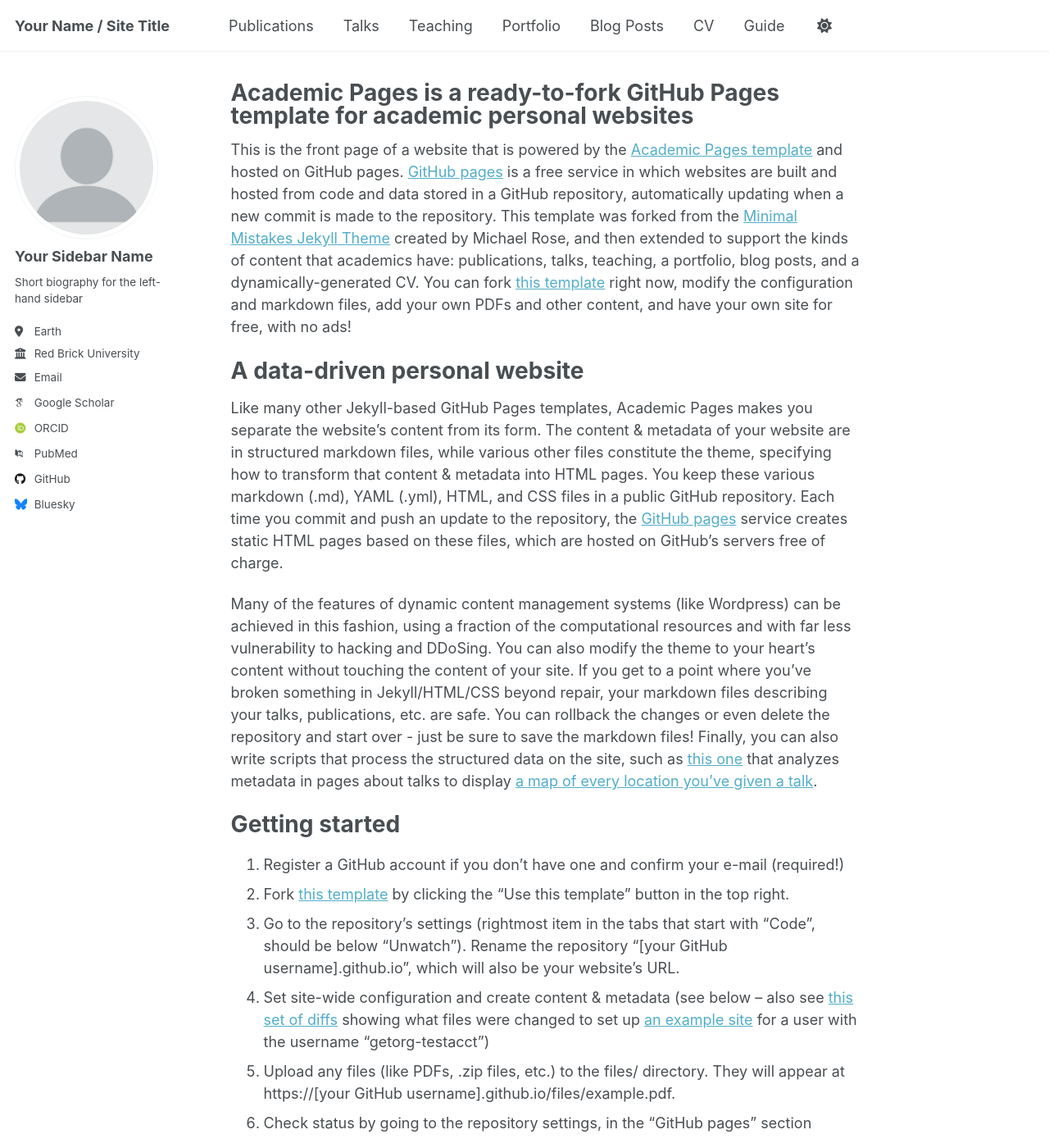
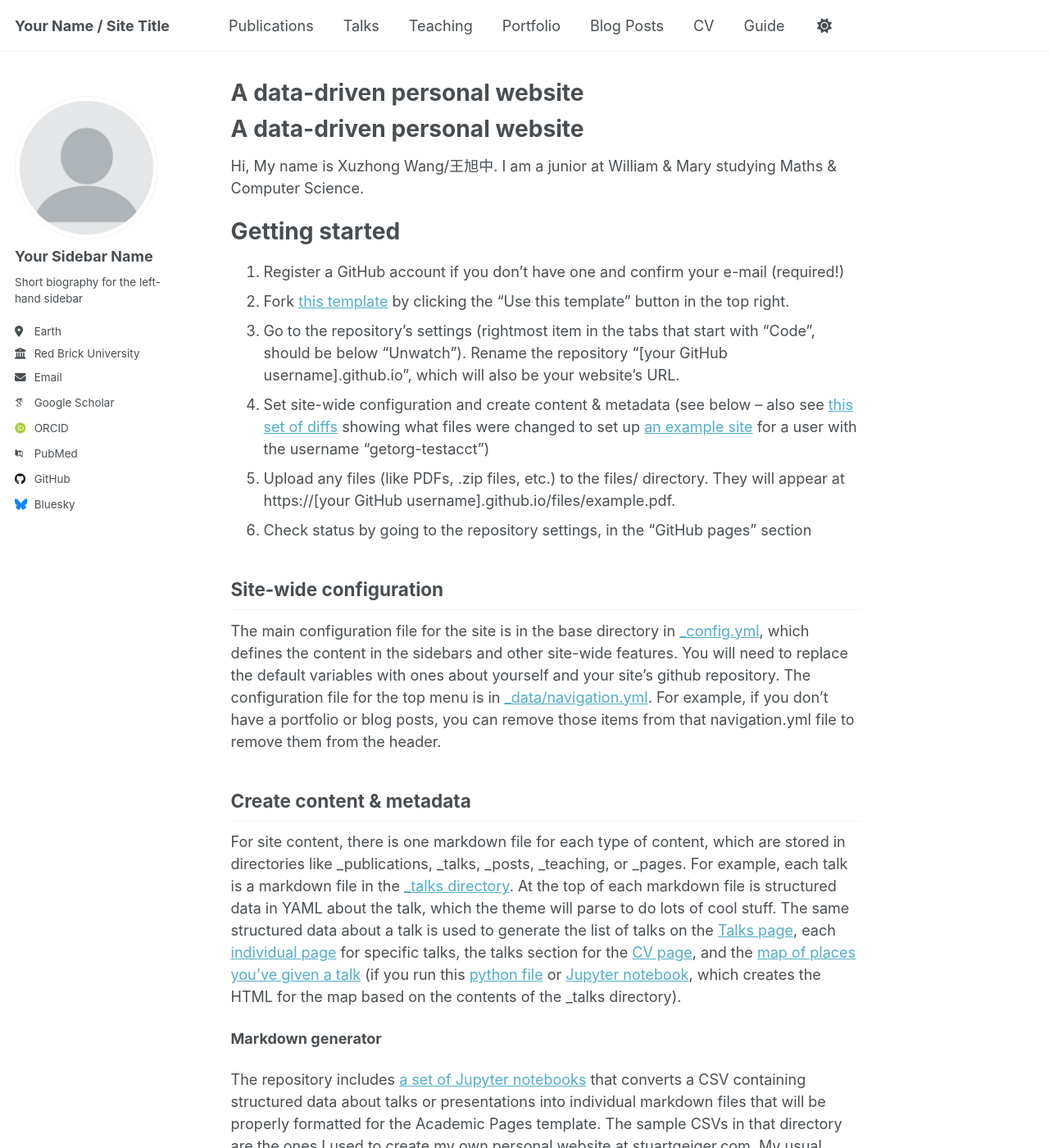
Before and after one commit to xuzhongwm/xuzhongwm.github.io, a Jekyll site: the page built from _pages/about.md, in a window 1280 px wide and 1400 px high. Shown: the whole window at 82% size. Built offline with Jekyll 4.4.1, drawn with Linux system fonts in a browser that asks for light colours; some web fonts are replaced; our own code applies the rules of GitHub Pages for plain Markdown files.

Commit message:
Update about.md

```diff
--- a/_pages/about.md
+++ b/_pages/about.md
@@ -1,19 +1,14 @@
 ---
 permalink: /
-title: "Academic Pages is a ready-to-fork GitHub Pages template for academic personal websites"
 author_profile: true
 redirect_from:
   - /about/
   - /about.html
 ---
 
-This is the front page of a website that is powered by the [Academic Pages template](https://github.com/academicpages/academicpages.github.io) and hosted on GitHub pages. [GitHub pages](https://pages.github.com) is a free service in which websites are built and hosted from code and data stored in a GitHub repository, automatically updating when a new commit is made to the repository. This template was forked from the [Minimal Mistakes Jekyll Theme](https://mmistakes.github.io/minimal-mistakes/) created by Michael Rose, and then extended to support the kinds of content that academics have: publications, talks, teaching, a portfolio, blog posts, and a dynamically-generated CV. You can fork [this template](https://github.com/academicpages/academicpages.github.io) right now, modify the configuration and markdown files, add your own PDFs and other content, and have your own site for free, with no ads!
-
 A data-driven personal website
 ======
-Like many other Jekyll-based GitHub Pages templates, Academic Pages makes you separate the website's content from its form. The content & metadata of your website are in structured markdown files, while various other files constitute the theme, specifying how to transform that content & metadata into HTML pages. You keep these various markdown (.md), YAML (.yml), HTML, and CSS files in a public GitHub repository. Each time you commit and push an update to the repository, the [GitHub pages](https://pages.github.com/) service creates static HTML pages based on these files, which are hosted on GitHub's servers free of charge.
-
-Many of the features of dynamic content management systems (like Wordpress) can be achieved in this fashion, using a fraction of the computational resources and with far less vulnerability to hacking and DDoSing. You can also modify the theme to your heart's content without touching the content of your site. If you get to a point where you've broken something in Jekyll/HTML/CSS beyond repair, your markdown files describing your talks, publications, etc. are safe. You can rollback the changes or even delete the repository and start over - just be sure to save the markdown files! Finally, you can also write scripts that process the structured data on the site, such as [this one](https://github.com/academicpages/academicpages.github.io/blob/master/talkmap.ipynb) that analyzes metadata in pages about talks to display [a map of every location you've given a talk](https://academicpages.github.io/talkmap.html).
+Hi, My name is Xuzhong Wang/王旭中. I am a junior at William & Mary studying Maths & Computer Science.
 
 Getting started
 ======
```
